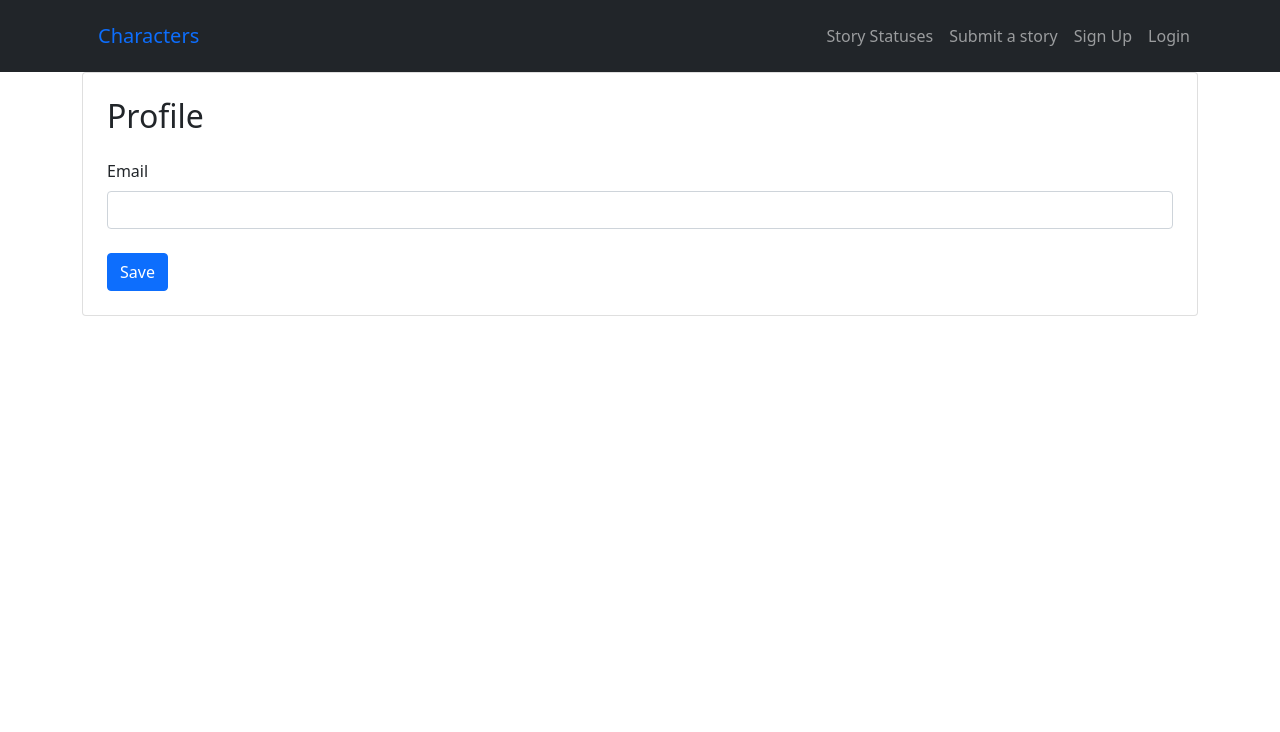
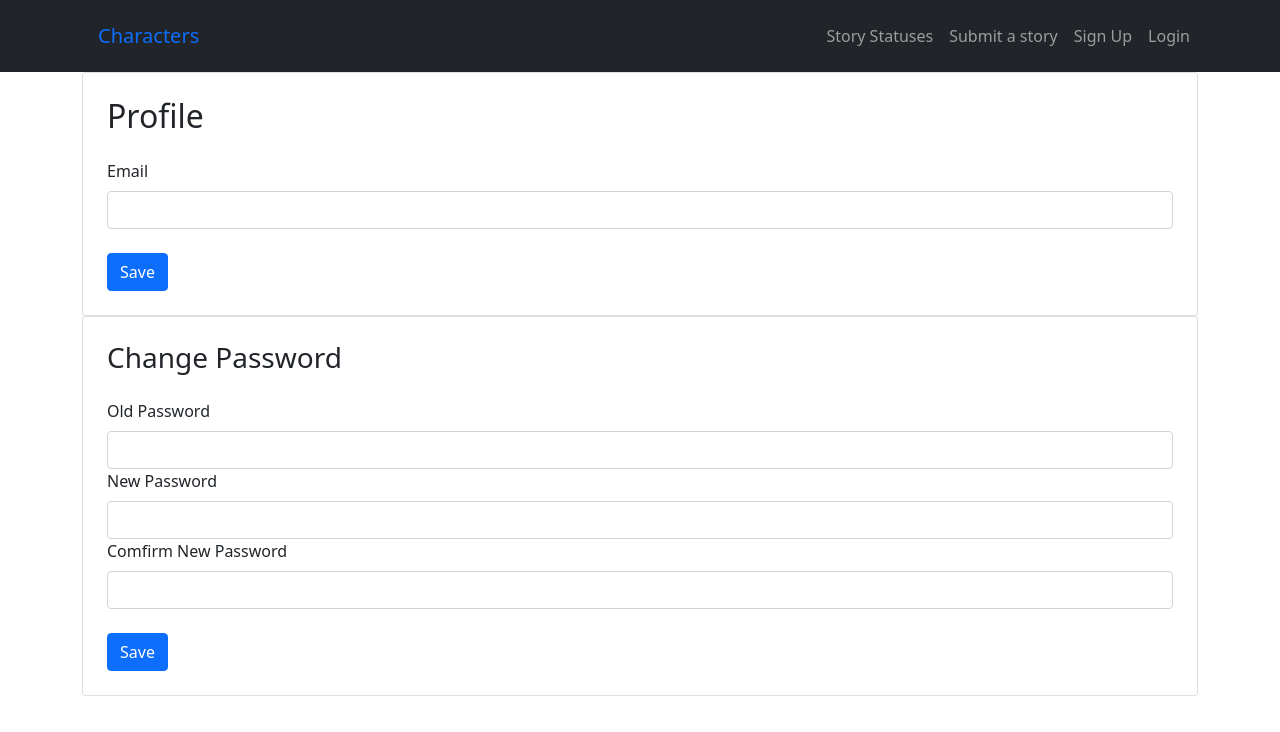
Before and after one commit to UTSCCSCC01/finalprojects22-characters-gp, a React (Create React App) app in the folder frontend/: page /profile/1 in a window 1280 px wide. Shown: the top 732 px of the page. Built offline with nearby package versions, Linux system fonts and the light colour scheme; no server answers.

Commit message:
CHAR-18/CHAR-40 Added form to enamble users to edit profile information

```diff
--- /dev/null
+++ b/frontend/src/components/PasswordEdit.js
@@ -0,0 +1,128 @@
+import React, { Component } from 'react';
+import Form from 'react-bootstrap/Form';
+import { Row, Col, Card } from 'react-bootstrap';
+import Button from 'react-bootstrap/Button';
+import Alert from 'react-bootstrap/Alert'
+import axios from 'axios';
+import config from '../config'
+
+export default class PasswordEdit extends Component {
+    constructor(props) {
+        super(props);
+        //setup SubmitForm methods
+        //bind methods to pass to other components
+        this.savePassword = this.savePassword.bind(this);
+        this.verifyPassword = this.verifyPassword.bind(this);
+        //setup SubmitForm state
+        this.state = {
+            old: '',
+            new: '',
+            confirmNew: '',
+            warnings: {
+                old: '',
+                new: '',
+                confirmNew: ''
+            }
+        }
+    }
+
+    async savePassword(e) {
+        e.preventDefault();
+        console.log(this.state)
+        const newWarnings = await this.verifyPassword()
+        if (Object.keys(newWarnings).length > 0) {
+            this.setState({ warnings: newWarnings })
+            return
+        }
+        const data = {
+            password: this.state.new
+        };
+        axios.put(config.backend + '/users/' + this.props._id, data)
+            .then(res => {
+                this.props.setToast("Password successfully changed")
+            });
+        this.setState({
+            old: '',
+            new: '',
+            confirmNew: '',
+            warnings: {
+                old: '',
+                new: '',
+                confirmNew: ''
+            }
+        })
+    }
+
+    async verifyPassword() {
+        let newWarnings = {}
+        let res = await axios.get(config.backend + '/users/' + this.props._id);
+        if (res.data.password !== this.state.old) {
+            newWarnings.old = 'Incorrect password.'
+        }
+        if (!this.state.new) {
+            newWarnings.new = 'Please provide a password.'
+        } else if (this.state.new.length < 8) {
+            newWarnings.new = 'Please enter a password with at least 8 characters.'
+        } else if (this.state.old === this.state.new) {
+            newWarnings.new = 'Please enter a new password that is different from your old password.'
+        }
+        if (this.state.new != this.state.confirmNew) {
+            newWarnings.confirmNew = 'Does not match the new password.'
+        }
+        return new Promise((res, rej) => res(newWarnings));
+    }
+
+
+    render() {
+        return (
+            <Card className="text-start p-4">
+                <Form noValidate onSubmit={this.savePassword}>
+                    <h3 className="mb-4">Change Password</h3>
+                    <Form.Group controlId="oldPassword" >
+                        <Form.Label>
+                            Old Password
+                        </Form.Label>
+                        <Form.Control required type="password"
+                            onChange={(e) => this.setState({ old: e.target.value })} value={this.state.old} isInvalid={!!this.state.warnings.old}
+                        />
+                        <Form.Control.Feedback type='invalid'>
+                            {this.state.warnings.old}
+                        </Form.Control.Feedback>
+                    </Form.Group>
+                    <Form.Group controlId="newPassword">
+                        <Form.Label>
+                            New Password
+                        </Form.Label>
+                        <Form.Control required type="password"
+                            onChange={(e) => this.setState({ new: e.target.value })} value={this.state.new} isInvalid={!!this.state.warnings.new}
+                        />
+                        <Form.Control.Feedback type='invalid'>
+                            {this.state.warnings.new}
+                        </Form.Control.Feedback>
+                    </Form.Group>
+                    <Form.Group controlId="confirmNewPassword">
+                        <Form.Label>
+                            Comfirm New Password
+                        </Form.Label>
+                        <Form.Control required type="password"
+                            onChange={(e) => this.setState({ confirmNew: e.target.value })} value={this.state.confirmNew} isInvalid={!!this.state.warnings.confirmNew}
+                        />
+                        <Form.Control.Feedback type='invalid'>
+                            {this.state.warnings.confirmNew}
+                        </Form.Control.Feedback>
+                    </Form.Group>
+                    <Button size="md" block="block" type="submit" className="mt-4">
+                        Save
+                    </Button>
+                </Form>
+
+                {this.state.submissionSuccess == 'true' &&
+                    <Alert variant="success" onClose={() => this.setState({ submissionSuccess: false })} dismissible>
+                        <Alert.Heading>Your story has been successfully submitted.</Alert.Heading>
+                    </Alert>
+                }
+
+            </Card>
+        )
+    }
+}
--- a/frontend/src/components/ProfileInfo.js
+++ b/frontend/src/components/ProfileInfo.js
@@ -5,6 +5,7 @@ import Button from 'react-bootstrap/Button';
 import Alert from 'react-bootstrap/Alert'
 import axios from 'axios';
 import config from '../config'
+import PasswordEdit from './PasswordEdit';
 import ProfileEdit from './ProfileEdit';
 
 class ProfileInfo extends Component {
@@ -24,7 +25,7 @@ class ProfileInfo extends Component {
             <Row>
                 {/* <Col md="2">
                     <nav id="navbar-example3" class="navbar navbar-light bg-light flex-column align-items-stretch p-3">
-                        <a class="navbar-brand" href="">Navbar</a>
+                        <a class="navbar-brand" href="#">Navbar</a>
                         <nav class="nav nav-pills flex-column">
                             <a class="nav-link" href="#item-1">Item 1</a>
                             <nav class="nav nav-pills flex-column">
@@ -42,6 +43,7 @@ class ProfileInfo extends Component {
                 </Col> */}
                 <Col>
                     <ProfileEdit _id={this.props.match.params.id} setToast={this.props.setToast} />
+                    <PasswordEdit _id={this.props.match.params.id} setToast={this.props.setToast} />
 
                 </Col>
             </Row>
```
